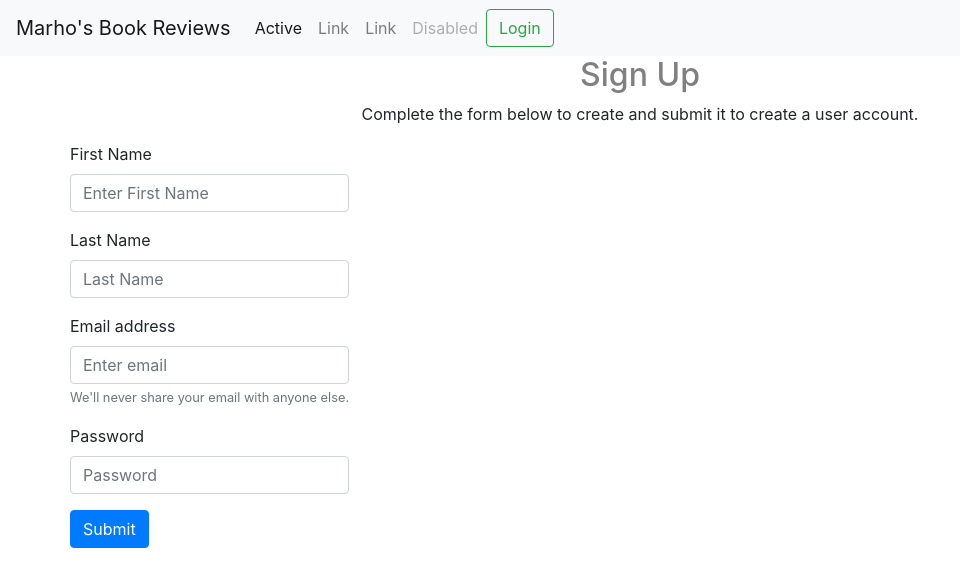
After one commit to marhoatumu/project1, a Flask app: page /login in a window 1280 px wide. The commit adds this page. Shown: the top 587 px of the page, without its empty margins (0-960 px from the left). Run offline with Flask 2, Linux system fonts and the light colour scheme; some libraries are stand-ins or nearby versions.

Commit message:
created login and signup pages

```diff
--- a/application.py
+++ b/application.py
@@ -24,3 +24,11 @@ db = scoped_session(sessionmaker(bind=engine))
 @app.route("/")
 def index():
     return render_template ("index.html")
+
+@app.route("/signup")
+def signup():
+    return render_template ("signup.html")
+
+@app.route("/login")
+def login():
+    return render_template ("signup.html")
--- a/templates/layout.html
+++ b/templates/layout.html
@@ -1,17 +1,30 @@
 <!DOCTYPE html>
 <html>
     <head>
-        <title>My Book Reviews</title>
+        <title>Marho's Book Reviews</title>
         <link rel="stylesheet" href="static/style.css">
         <link rel="stylesheet" href="https://stackpath.bootstrapcdn.com/bootstrap/4.3.1/css/bootstrap.min.css" integrity="sha384-ggOyR0iXCbMQv3Xipma34MD+dH/1fQ784/j6cY/iJTQUOhcWr7x9JvoRxT2MZw1T" crossorigin="anonymous">
         <script src="https://stackpath.bootstrapcdn.com/bootstrap/4.3.1/js/bootstrap.min.js" integrity="sha384-JjSmVgyd0p3pXB1rRibZUAYoIIy6OrQ6VrjIEaFf/nJGzIxFDsf4x0xIM+B07jRM" crossorigin="anonymous"></script>
     </head>
     <body>
-
-            <div class="jumbotron" style="text-align: center;">
-                <h1>Marho's Book Reviews</h1>
-                <p>A website for book lovers where you can review popular novels and check out the opinions of other book lovers</p>
-            </div>
+        <nav class="navbar navbar-expand-sm bg-light navbar-light">
+            <a class="navbar-brand" href="#">Marho's Book Reviews</a>
+            <ul class="navbar-nav text-right">
+                <li class="nav-item active">
+                <a class="nav-link" href="#">Active</a>
+                </li>
+                <li class="nav-item">
+                <a class="nav-link" href="#">Link</a>
+                </li>
+                <li class="nav-item">
+                <a class="nav-link" href="#">Link</a>
+                </li>
+                <li class="nav-item">
+                <a class="nav-link disabled" href="#">Disabled</a>
+                </li>
+            </ul>
+            <button class="btn btn-outline-success my-2 my-lg-0" type="submit">Login</button>
+        </nav>
 
         <h2>{% block heading %} {% endblock %}</h2>
         <p style="text-align: center;">{% block subheading %} {% endblock %}</p>
--- /dev/null
+++ b/templates/signup.html
@@ -0,0 +1,35 @@
+{% extends "layout.html" %}
+{% block heading %}
+    Sign Up
+{% endblock %}
+
+{% block subheading %}
+    Complete the form below to create and submit it to create a user account.
+{% endblock %}
+
+{% block body %}
+<div class="container">
+    <div class ="row">
+        <form>
+            <div class="form-group">
+                <label for="firstName">First Name</label>
+                <input type="text" class="form-control" id="firstName" aria-describedby="firstName" placeholder="Enter First Name">
+            </div>
+            <div class="form-group">
+                <label for="laastName">Last Name</label>
+                <input type="text" class="form-control" id="laastName" placeholder="Last Name">
+            </div>
+            <div class="form-group">
+                    <label for="exampleInputEmail1">Email address</label>
+                    <input type="email" class="form-control" id="exampleInputEmail1" aria-describedby="emailHelp" placeholder="Enter email">
+                    <small id="emailHelp" class="form-text text-muted">We'll never share your email with anyone else.</small>
+                </div>
+                <div class="form-group">
+                    <label for="exampleInputPassword1">Password</label>
+                    <input type="password" class="form-control" id="exampleInputPassword1" placeholder="Password">
+            </div>
+            <button type="submit" class="btn btn-primary">Submit</button>
+        </form>
+    </div>
+</div>
+{% endblock %}
```
Also changed, not shown: templates/Page2.html (deleted, +0 -51 lines), templates/Page3.html (deleted, +0 -63 lines), templates/index.html (+17 -13 lines), templates/login.html (added, +27 -0 lines).
